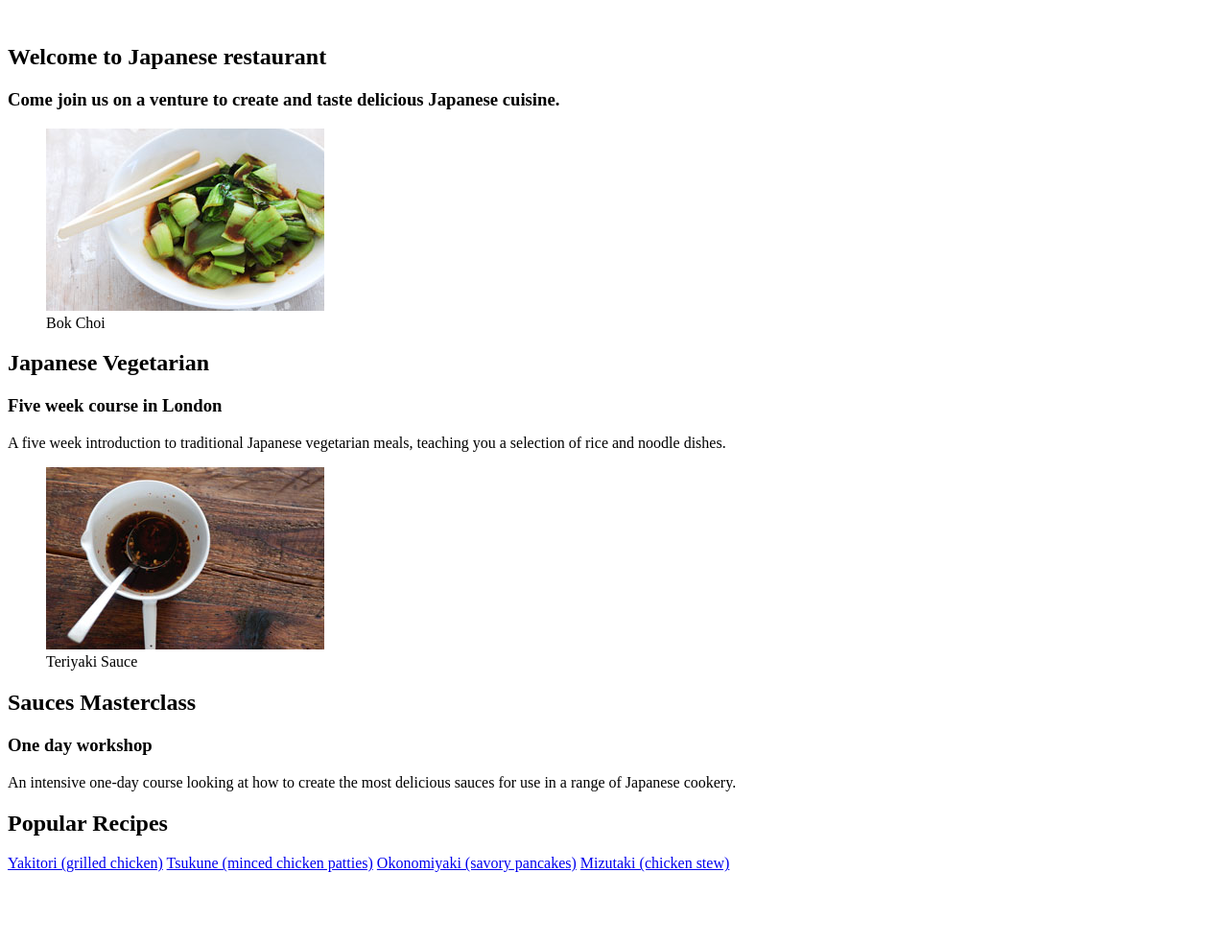
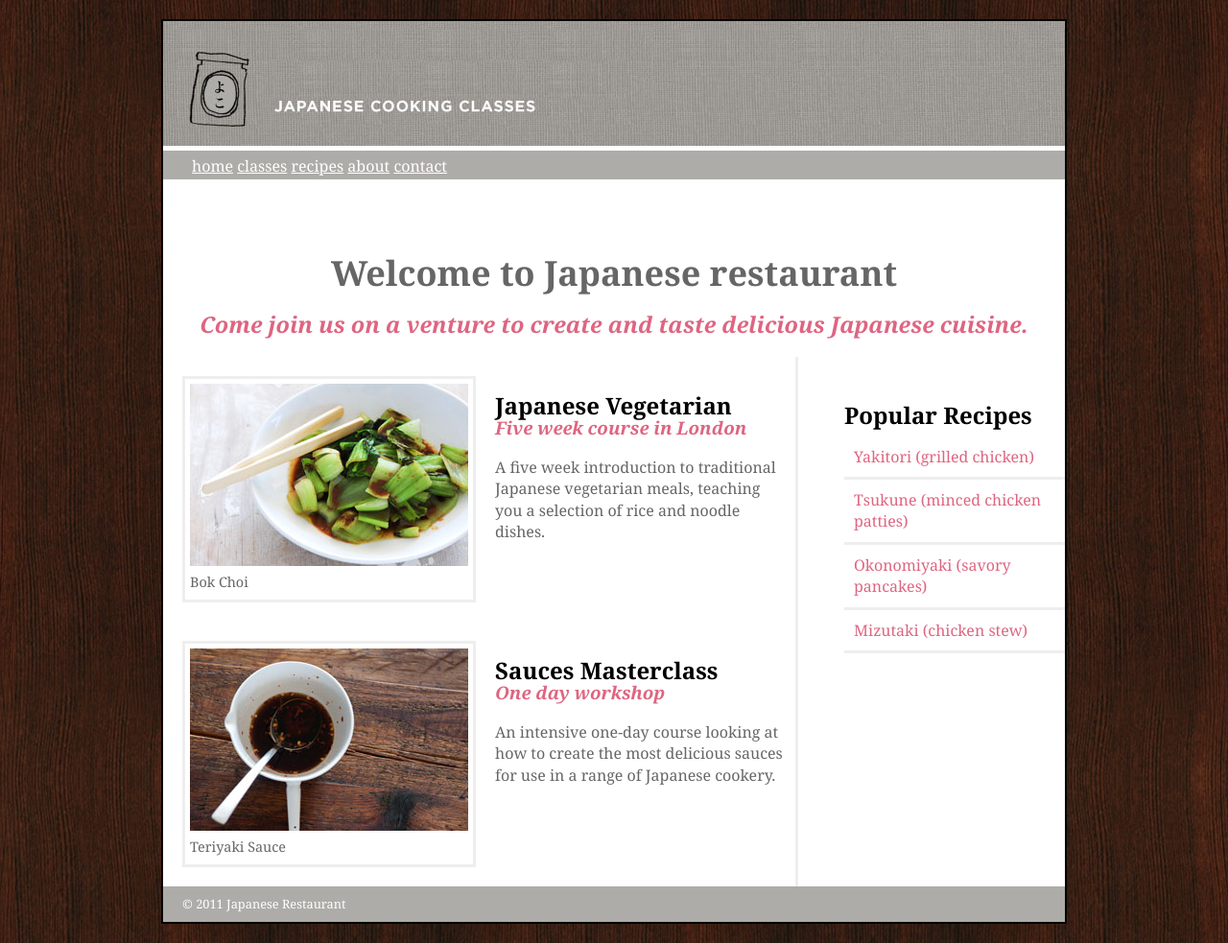
Before and after one commit to trefortneonity/jrfeladat, a plain HTML site: page index.html in a window 1280 px wide. Shown: the whole page at 96% size. Before the commit the page ends 917 px from the top, so only its background shows below. Drawn offline with Linux system fonts and the light colour scheme.

Commit message:
keszallapot

```diff
--- a/index.html
+++ b/index.html
@@ -1,13 +1,24 @@
 <!DOCTYPE html>
-<html>
+<html lang="en">
 
 <head>
+    <meta charset="UTF-8">
+    <title>Japanese restaurant</title>
+    <link rel="stylesheet" href="style.css">
 </head>
 
 <body>
-    <div>
+    <div id="wrapper">
         <header>
+            <img src="header.jpg" alt="header">
             <nav>
+                <ul>
+                    <a href="#">home</a>
+                    <a href="#">classes</a>
+                    <a href="#">recipes</a>
+                    <a href="#">about</a>
+                    <a href="#">contact</a>
+                </ul>
             </nav>
         </header>
         <section class="home">
@@ -25,7 +36,8 @@
                     <h2>Japanese Vegetarian</h2>
                     <h3>Five week course in London</h3>
                 </hgroup>
-                <p>A five week introduction to traditional Japanese vegetarian meals, teaching you a selection of rice and noodle dishes.</p>
+                <p>A five week introduction to traditional Japanese vegetarian meals, teaching you a selection of rice
+                    and noodle dishes.</p>
             </article>
             <article>
                 <figure>
@@ -36,7 +48,8 @@
                     <h2>Sauces Masterclass</h2>
                     <h3>One day workshop</h3>
                 </hgroup>
-                <p>An intensive one-day course looking at how to create the most delicious sauces for use in a range of Japanese cookery.</p>
+                <p>An intensive one-day course looking at how to create the most delicious sauces for use in a range of
+                    Japanese cookery.</p>
             </article>
         </section>
         <aside>
@@ -48,6 +61,7 @@
                 <a href="#">Mizutaki (chicken stew)</a>
             </section>
         </aside>
+        <footer>© 2011 Japanese Restaurant</footer>
     </div>
 </body>
 
--- a/style.css
+++ b/style.css
@@ -135,3 +135,22 @@ section.contpage
 	text-align: center;
 	font-size: 20px;
 }
+
+header {
+	height: 200px;
+}
+
+ul a {
+	color: white;
+}
+
+aside {
+	width: 230px;
+	padding-left: 20px;
+	float: right;
+}
+
+aside a {
+	color: #de6581;
+	text-decoration: none;
+}
```
Also changed, not shown: indexValidalas.png (added), japaneseValidalas.png (added).
